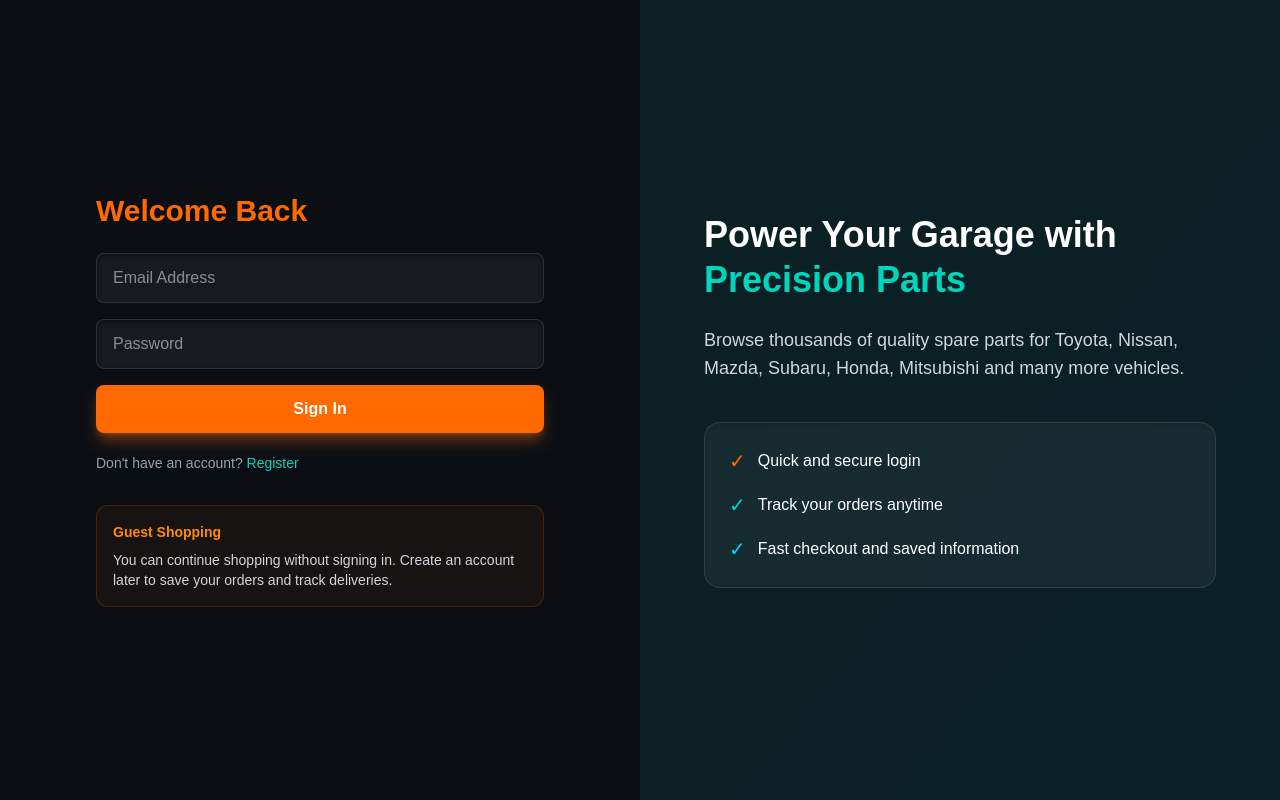
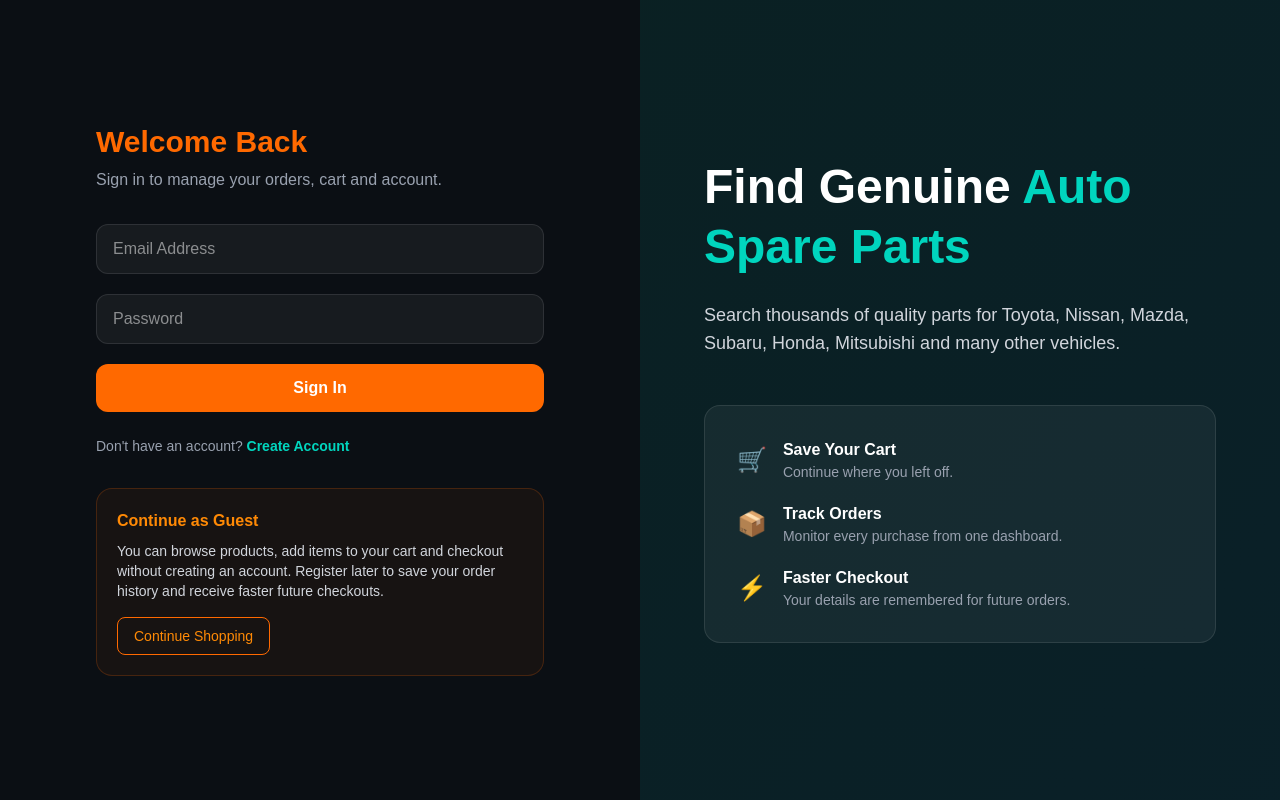
Before and after one commit to Antony-Mwangi/Auto-Genius, a Next.js app: page /login in a window 1280 px wide. Built offline with nearby package versions, Linux system fonts and the light colour scheme.

Commit message:
authcontext

```diff
--- /dev/null
+++ b/app/account/page.tsx
@@ -0,0 +1,217 @@
+"use client";
+
+import Link from "next/link";
+import { useAuth } from "@/app/context/AuthContext";
+import { useCart } from "@/app/context/CartContext";
+
+export default function AccountPage() {
+  const { user, logout } = useAuth();
+  const { totalItems, subtotal } = useCart();
+
+  const recentOrders = [
+    {
+      id: "ORD-1001",
+      status: "Delivered",
+      total: "KSh 0",
+    },
+    {
+      id: "ORD-1002",
+      status: "Processing",
+      total: "KSh 0",
+    },
+  ];
+
+  return (
+    <main className="min-h-screen bg-[#0b0f14] text-white">
+
+      {/* Header */}
+
+      <section className="border-b border-white/10 bg-[#111827]">
+        <div className="mx-auto max-w-7xl px-6 py-10">
+
+          <h1 className="text-4xl font-bold">
+            Welcome,
+            <span className="text-orange-500">
+              {" "}
+              {user?.name || "Customer"}
+            </span>
+          </h1>
+
+          <p className="mt-3 text-gray-400">
+            Manage your orders, profile and shopping activity.
+          </p>
+
+        </div>
+      </section>
+
+      <section className="mx-auto max-w-7xl px-6 py-10">
+
+        <div className="grid gap-6 md:grid-cols-2 lg:grid-cols-3">
+
+          {/* Recent Orders */}
+
+          <div className="rounded-2xl border border-white/10 bg-[#121821] p-6">
+
+            <h2 className="mb-5 text-xl font-bold text-orange-400">
+              📦 Recent Orders
+            </h2>
+
+            <div className="space-y-4">
+
+              {recentOrders.map((order) => (
+                <div
+                  key={order.id}
+                  className="rounded-xl bg-white/5 p-4"
+                >
+                  <p className="font-semibold">{order.id}</p>
+
+                  <p className="text-sm text-gray-400">
+                    {order.status}
+                  </p>
+
+                  <p className="mt-2 text-orange-400">
+                    {order.total}
+                  </p>
+                </div>
+              ))}
+
+            </div>
+
+          </div>
+
+          {/* Saved Parts */}
+
+          <div className="rounded-2xl border border-white/10 bg-[#121821] p-6">
+
+            <h2 className="mb-5 text-xl font-bold text-pink-400">
+              ❤️ Saved Parts
+            </h2>
+
+            <p className="text-gray-400">
+              Feature coming soon.
+            </p>
+
+          </div>
+
+          {/* Cart Summary */}
+
+          <div className="rounded-2xl border border-white/10 bg-[#121821] p-6">
+
+            <h2 className="mb-5 text-xl font-bold text-teal-400">
+              🛒 Cart Summary
+            </h2>
+
+            <div className="space-y-3">
+
+              <div className="flex justify-between">
+                <span>Total Items</span>
+
+                <span>{totalItems}</span>
+              </div>
+
+              <div className="flex justify-between">
+                <span>Subtotal</span>
+
+                <span>KSh {subtotal.toLocaleString()}</span>
+              </div>
+
+            </div>
+
+            <Link
+              href="/cart"
+              className="mt-6 inline-block rounded-lg bg-orange-500 px-5 py-3 font-semibold hover:bg-orange-400"
+            >
+              View Cart
+            </Link>
+
+          </div>
+
+          {/* Delivery */}
+
+          <div className="rounded-2xl border border-white/10 bg-[#121821] p-6">
+
+            <h2 className="mb-5 text-xl font-bold text-cyan-400">
+              🚚 Delivery Status
+            </h2>
+
+            <div className="space-y-3">
+
+              <div className="rounded-lg bg-white/5 p-4">
+                <p className="font-semibold">
+                  No active deliveries
+                </p>
+
+                <p className="text-sm text-gray-400">
+                  Your upcoming deliveries will appear here.
+                </p>
+              </div>
+
+            </div>
+
+          </div>
+
+          {/* Profile */}
+
+          <div className="rounded-2xl border border-white/10 bg-[#121821] p-6">
+
+            <h2 className="mb-5 text-xl font-bold text-yellow-400">
+              👤 Profile Information
+            </h2>
+
+            <div className="space-y-3">
+
+              <div>
+
+                <p className="text-gray-400">
+                  Name
+                </p>
+
+                <p>{user?.name}</p>
+
+              </div>
+
+              <div>
+
+                <p className="text-gray-400">
+                  Email
+                </p>
+
+                <p>{user?.email}</p>
+
+              </div>
+
+            </div>
+
+          </div>
+
+          {/* Logout */}
+
+          <div className="rounded-2xl border border-white/10 bg-[#121821] p-6">
+
+            <h2 className="mb-5 text-xl font-bold text-red-400">
+              🚪 Logout
+            </h2>
+
+            <p className="mb-5 text-gray-400">
+              Securely sign out from your account.
+            </p>
+
+            <button
+              onClick={() => {
+                logout();
+                window.location.href = "/";
+              }}
+              className="w-full rounded-lg bg-red-500 py-3 font-semibold transition hover:bg-red-600"
+            >
+              Logout
+            </button>
+
+          </div>
+
+        </div>
+
+      </section>
+
+    </main>
+  );
+}
--- a/app/login/page.tsx
+++ b/app/login/page.tsx
@@ -31,22 +31,28 @@ export default function LoginPage() {
 
     setLoading(false);
 
-    router.push("/");
+    // Redirect to customer dashboard
+    router.push("/account");
     router.refresh();
   };
 
   return (
-    <div className="min-h-screen grid md:grid-cols-2 bg-[#0b0f14] text-white">
-      {/* LEFT FORM */}
+    <div className="min-h-screen grid bg-[#0b0f14] text-white md:grid-cols-2">
+      {/* LEFT SIDE */}
       <div className="flex items-center justify-center p-10">
         <div className="w-full max-w-md">
-
-          <h2 className="mb-6 text-3xl font-bold text-orange-500">
+          <h2 className="mb-2 text-3xl font-bold text-orange-500">
             Welcome Back
           </h2>
 
-          <form onSubmit={handleLogin} className="space-y-4">
+          <p className="mb-8 text-gray-400">
+            Sign in to manage your orders, cart and account.
+          </p>
 
+          <form
+            onSubmit={handleLogin}
+            className="space-y-5"
+          >
             <input
               type="email"
               placeholder="Email Address"
@@ -55,15 +61,14 @@ export default function LoginPage() {
               required
               className="
                 w-full
-                rounded-lg
+                rounded-xl
                 border
                 border-white/10
                 bg-white/5
                 px-4
                 py-3
-                shadow-inner
-                shadow-black/40
                 outline-none
+                transition
                 focus:border-teal-400
               "
             />
@@ -76,21 +81,20 @@ export default function LoginPage() {
               required
               className="
                 w-full
-                rounded-lg
+                rounded-xl
                 border
                 border-white/10
                 bg-white/5
                 px-4
                 py-3
-                shadow-inner
-                shadow-black/40
                 outline-none
+                transition
                 focus:border-cyan-400
               "
             />
 
             {error && (
-              <div className="rounded-lg border border-red-500/30 bg-red-500/10 p-3 text-sm text-red-400">
+              <div className="rounded-xl border border-red-500/30 bg-red-500/10 p-3 text-sm text-red-400">
                 {error}
               </div>
             )}
@@ -100,15 +104,12 @@ export default function LoginPage() {
               disabled={loading}
               className="
                 w-full
-                rounded-lg
+                rounded-xl
                 bg-orange-500
                 py-3
                 font-semibold
                 text-white
-                shadow-lg
-                shadow-orange-500/40
                 transition
-                hover:scale-[1.02]
                 hover:bg-orange-400
                 disabled:cursor-not-allowed
                 disabled:opacity-50
@@ -116,71 +117,116 @@ export default function LoginPage() {
             >
               {loading ? "Signing In..." : "Sign In"}
             </button>
-
           </form>
 
-          <p className="mt-5 text-sm text-gray-400">
+          <p className="mt-6 text-sm text-gray-400">
             Don't have an account?{" "}
             <Link
               href="/register"
-              className="font-medium text-teal-400 hover:text-teal-300"
+              className="font-semibold text-teal-400 hover:text-teal-300"
             >
-              Register
+              Create Account
             </Link>
           </p>
 
-          <div className="mt-8 rounded-xl border border-orange-500/20 bg-orange-500/5 p-4 text-sm text-gray-300">
-            <p className="font-semibold text-orange-400">
-              Guest Shopping
+          <div className="mt-8 rounded-2xl border border-orange-500/20 bg-orange-500/5 p-5">
+            <h3 className="font-semibold text-orange-400">
+              Continue as Guest
+            </h3>
+
+            <p className="mt-2 text-sm text-gray-300">
+              You can browse products, add items to your cart and checkout
+              without creating an account. Register later to save your order
+              history and receive faster future checkouts.
             </p>
 
-            <p className="mt-2">
-              You can continue shopping without signing in. Create an
-              account later to save your orders and track deliveries.
-            </p>
+            <Link
+              href="/shop"
+              className="
+                mt-4
+                inline-block
+                rounded-lg
+                border
+                border-orange-500
+                px-4
+                py-2
+                text-sm
+                font-medium
+                text-orange-400
+                transition
+                hover:bg-orange-500
+                hover:text-white
+              "
+            >
+              Continue Shopping
+            </Link>
           </div>
-
         </div>
       </div>
 
-      {/* RIGHT PANEL */}
-      <div className="hidden md:flex flex-col justify-center bg-gradient-to-br from-teal-500/10 to-cyan-500/10 p-16">
-
-        <h1 className="text-4xl font-bold leading-tight">
-          Power Your Garage with{" "}
+      {/* RIGHT SIDE */}
+      <div className="hidden flex-col justify-center bg-gradient-to-br from-teal-500/10 to-cyan-500/10 p-16 md:flex">
+        <h1 className="text-5xl font-bold leading-tight">
+          Find Genuine{" "}
           <span className="text-teal-400">
-            Precision Parts
+            Auto Spare Parts
           </span>
         </h1>
 
         <p className="mt-6 text-lg text-gray-300">
-          Browse thousands of quality spare parts for Toyota, Nissan,
-          Mazda, Subaru, Honda, Mitsubishi and many more vehicles.
+          Search thousands of quality parts for Toyota, Nissan, Mazda,
+          Subaru, Honda, Mitsubishi and many other vehicles.
         </p>
 
-        <div className="mt-10 rounded-2xl border border-white/10 bg-white/5 p-6 shadow-inner">
-
-          <div className="space-y-4">
-
-            <div className="flex items-center gap-3">
-              <span className="text-xl text-orange-500">✓</span>
-              <span>Quick and secure login</span>
+        <div className="mt-12 space-y-5 rounded-2xl border border-white/10 bg-white/5 p-8">
+          <div className="flex items-center gap-4">
+            <div className="text-2xl text-orange-500">
+              🛒
             </div>
 
-            <div className="flex items-center gap-3">
-              <span className="text-xl text-teal-400">✓</span>
-              <span>Track your orders anytime</span>
+            <div>
+              <h3 className="font-semibold">
+                Save Your Cart
+              </h3>
+
+              <p className="text-sm text-gray-400">
+                Continue where you left off.
+              </p>
+            </div>
+          </div>
+
+          <div className="flex items-center gap-4">
+            <div className="text-2xl text-teal-400">
+              📦
             </div>
 
-            <div className="flex items-center gap-3">
-              <span className="text-xl text-cyan-400">✓</span>
-              <span>Fast checkout and saved information</span>
+            <div>
+              <h3 className="font-semibold">
+                Track Orders
+              </h3>
+
+              <p className="text-sm text-gray-400">
+                Monitor every purchase from one dashboard.
+              </p>
+            </div>
+          </div>
+
+          <div className="flex items-center gap-4">
+            <div className="text-2xl text-cyan-400">
+              ⚡
             </div>
 
+            <div>
+              <h3 className="font-semibold">
+                Faster Checkout
+              </h3>
+
+              <p className="text-sm text-gray-400">
+                Your details are remembered for future orders.
+              </p>
+            </div>
           </div>
-
         </div>
-
       </div>
     </div>
   );
--- a/app/register/page.tsx
+++ b/app/register/page.tsx
@@ -7,6 +7,7 @@ import { useAuth } from "@/app/context/AuthContext";
 
 export default function RegisterPage() {
   const router = useRouter();
+
   const { register } = useAuth();
 
   const [name, setName] = useState("");
@@ -34,39 +35,47 @@ export default function RegisterPage() {
       return;
     }
 
-    setLoading(false);
-    router.push("/login");
+    // Redirect directly to customer dashboard
+    router.push("/account");
   };
 
   return (
     <div className="min-h-screen grid md:grid-cols-2 bg-[#0b0f14] text-white">
+
       {/* LEFT FORM */}
       <div className="flex items-center justify-center p-10">
         <div className="w-full max-w-md">
-          <h2 className="mb-6 text-3xl font-bold text-teal-400">
+
+          <h2 className="mb-2 text-3xl font-bold text-teal-400">
             Create Account
           </h2>
 
-          <form onSubmit={handleRegister} className="space-y-4">
+          <p className="mb-8 text-gray-400">
+            Join AutoSpare and start shopping genuine vehicle parts.
+          </p>
+
+          <form
+            onSubmit={handleRegister}
+            className="space-y-5"
+          >
             <input
               type="text"
               placeholder="Full Name"
               value={name}
               onChange={(e) => setName(e.target.value)}
+              required
               className="
                 w-full
-                rounded-lg
+                rounded-xl
                 border
                 border-white/10
                 bg-white/5
                 px-4
                 py-3
-                shadow-inner
-                shadow-black/40
                 outline-none
+                transition
                 focus:border-orange-500
               "
-              required
             />
 
             <input
@@ -74,20 +83,19 @@ export default function RegisterPage() {
               placeholder="Email Address"
               value={email}
               onChange={(e) => setEmail(e.target.value)}
+              required
               className="
                 w-full
-                rounded-lg
+                rounded-xl
                 border
                 border-white/10
                 bg-white/5
                 px-4
                 py-3
-                shadow-inner
-                shadow-black/40
                 outline-none
+                transition
                 focus:border-teal-400
               "
-              required
             />
 
             <input
@@ -95,24 +103,23 @@ export default function RegisterPage() {
               placeholder="Password"
               value={password}
               onChange={(e) => setPassword(e.target.value)}
+              required
               className="
                 w-full
-                rounded-lg
+                rounded-xl
                 border
                 border-white/10
                 bg-white/5
                 px-4
                 py-3
-                shadow-inner
-                shadow-black/40
                 outline-none
+                transition
                 focus:border-cyan-400
               "
-              required
             />
 
             {error && (
-              <div className="rounded-lg border border-red-500/30 bg-red-500/10 p-3 text-sm text-red-400">
+              <div className="rounded-lg bg-red-500/10 border border-red-500/30 p-3 text-sm text-red-400">
                 {error}
               </div>
             )}
@@ -122,17 +129,12 @@ export default function RegisterPage() {
               disabled={loading}
               className="
                 w-full
-                rounded-lg
+                rounded-xl
                 bg-teal-500
                 py-3
                 font-semibold
-                text-white
-                shadow-lg
-                shadow-teal-500/40
                 transition
-                hover:scale-[1.02]
                 hover:bg-teal-400
-                disabled:cursor-not-allowed
                 disabled:opacity-50
               "
             >
@@ -140,11 +142,11 @@ export default function RegisterPage() {
             </button>
           </form>
 
-          <p className="mt-5 text-sm text-gray-400">
+          <p className="mt-6 text-sm text-gray-400">
             Already have an account?{" "}
             <Link
               href="/login"
-              className="font-medium text-orange-400 hover:text-orange-300"
+              className="font-semibold text-orange-400 hover:text-orange-300"
             >
               Sign In
             </Link>
@@ -152,39 +154,75 @@ export default function RegisterPage() {
         </div>
       </div>
 
-      {/* RIGHT SIDE */}
-      <div className="hidden flex-col justify-center bg-gradient-to-br from-orange-500/10 to-cyan-500/10 p-16 md:flex">
-        <h1 className="text-4xl font-bold leading-tight">
-          Join the{" "}
+      {/* RIGHT PANEL */}
+      <div className="hidden md:flex flex-col justify-center bg-gradient-to-br from-orange-500/10 to-cyan-500/10 p-16">
+
+        <h1 className="text-5xl font-bold leading-tight">
+          Welcome to{" "}
           <span className="text-orange-500">
-            AutoSpare Network
+            AutoSpare
           </span>
         </h1>
 
         <p className="mt-6 text-lg text-gray-300">
-          Create an account to save your orders, manage your cart,
-          track purchases, and enjoy a faster checkout experience.
+          Shop genuine spare parts for Toyota, Nissan, Subaru,
+          Honda, Mazda and many more.
         </p>
 
-        <div className="mt-10 rounded-2xl border border-white/10 bg-white/5 p-6 shadow-inner">
-          <div className="space-y-4">
-            <div className="flex items-center gap-3">
-              <span className="text-xl text-orange-500">✓</span>
-              <span>Save your shopping cart</span>
+        <div className="mt-12 space-y-5 rounded-2xl border border-white/10 bg-white/5 p-8">
+
+          <div className="flex items-center gap-4">
+            <div className="text-2xl text-orange-500">
+              🚗
             </div>
 
-            <div className="flex items-center gap-3">
-              <span className="text-xl text-teal-400">✓</span>
-              <span>Track your orders easily</span>
+            <div>
+              <h3 className="font-semibold">
+                Genuine Parts
+              </h3>
+
+              <p className="text-sm text-gray-400">
+                Trusted brands and verified suppliers.
+              </p>
+            </div>
+          </div>
+
+          <div className="flex items-center gap-4">
+            <div className="text-2xl text-teal-400">
+              🛒
             </div>
 
-            <div className="flex items-center gap-3">
-              <span className="text-xl text-cyan-400">✓</span>
-              <span>Fast checkout on future purchases</span>
+            <div>
+              <h3 className="font-semibold">
+                Save Your Cart
+              </h3>
+
+              <p className="text-sm text-gray-400">
+                Continue shopping anytime.
+              </p>
             </div>
           </div>
+
+          <div className="flex items-center gap-4">
+            <div className="text-2xl text-cyan-400">
+              📦
+            </div>
+
+            <div>
+              <h3 className="font-semibold">
+                Track Orders
+              </h3>
+
+              <p className="text-sm text-gray-400">
+                View order history and delivery status.
+              </p>
+            </div>
+          </div>
+
         </div>
+
       </div>
+
     </div>
   );
 }
```
Also changed, not shown: app/context/AuthContext.tsx (+21 -9 lines), app/hooks/UseRequireAuth.ts (added, +18 -0 lines).
